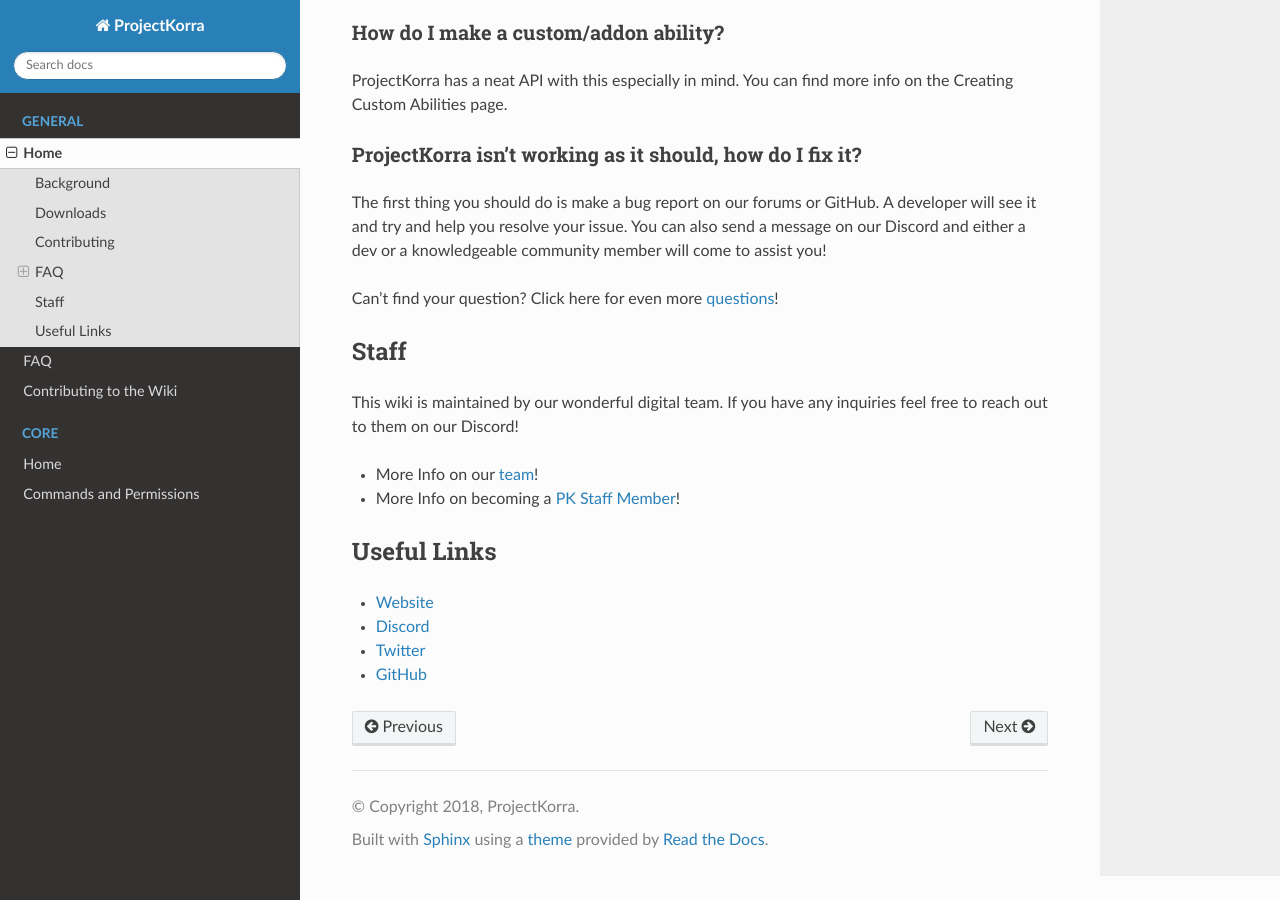
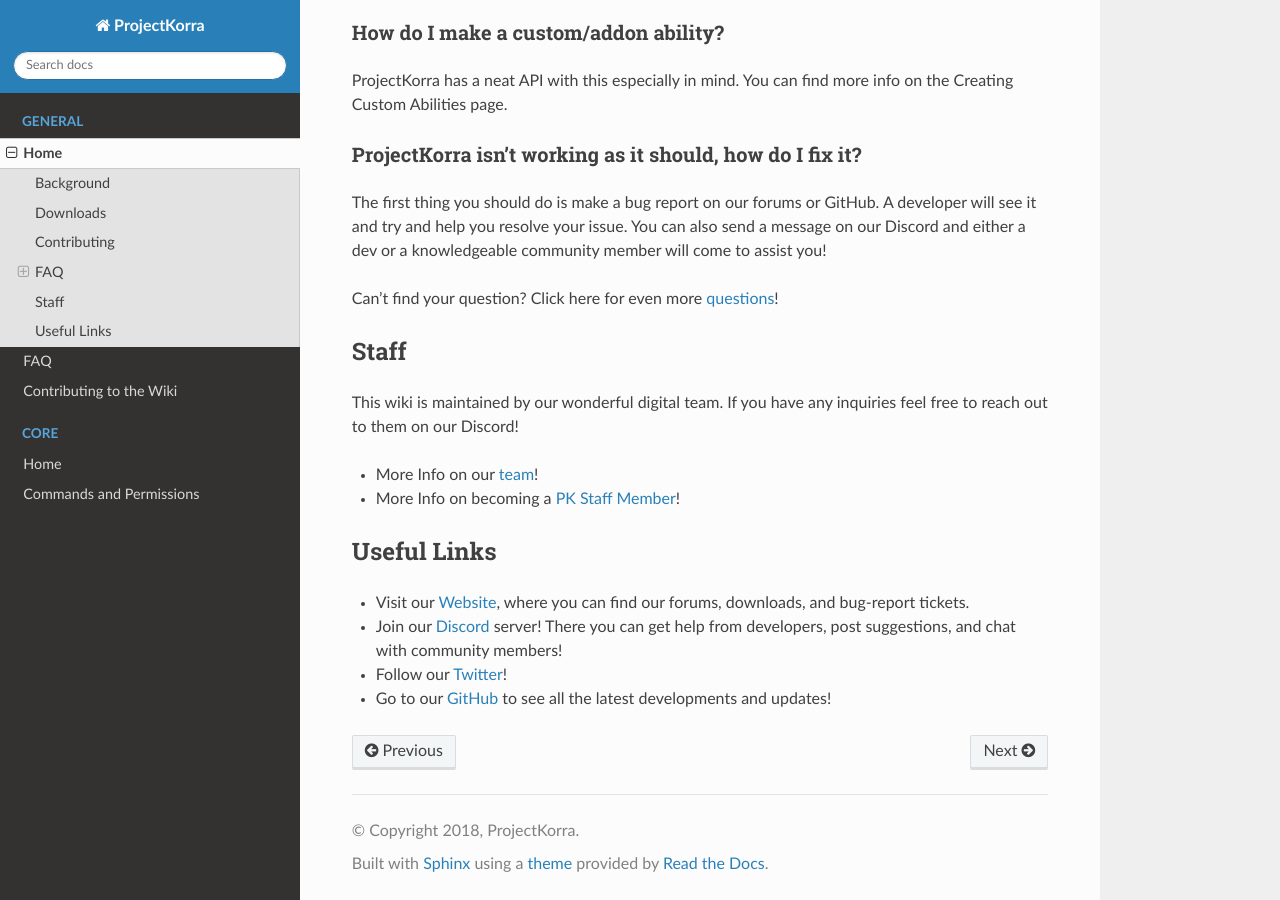
Before and after one commit to ProjectKorra/ProjectKorraWiki, a Sphinx documentation site: the page built from source/general/index.rst, in a window 1280 px wide and 900 px high, scrolled down 1303 px. Built offline with Sphinx 7.4.7 and the Read the Docs theme 2.0.0, drawn with Linux system fonts in a browser that asks for light colours.

Commit message:
Update index.rst

```diff
--- a/source/general/index.rst
+++ b/source/general/index.rst
@@ -71,10 +71,10 @@
 Useful Links
 ==============
 
-- `Website`_
-- `Discord`_
-- `Twitter`_
-- `GitHub`_
+- Visit our `Website`_, where you can find our forums, downloads, and bug-report tickets.
+- Join our `Discord`_ server! There you can get help from developers, post suggestions, and chat with community members!
+- Follow our `Twitter`_!
+- Go to our `GitHub`_ to see all the latest developments and updates!
 
 
 .. _forums: https://projectkorra.com/forum/resources/
```
